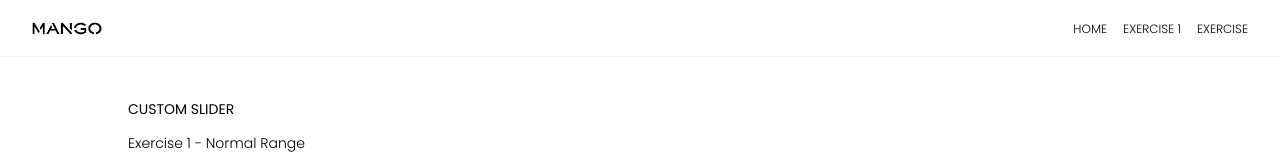
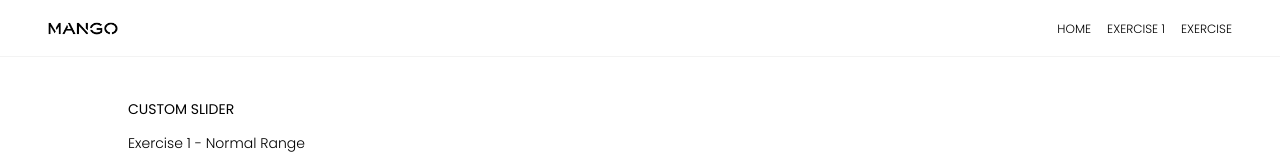
Before and after one commit to karlajaramillo/custom-range-app, a Next.js app: page / in a window 1280 px wide. Shown: the top 160 px of the page. Built offline with nearby package versions, Linux system fonts and the light colour scheme.

Commit message:
chore: add media query for navbar

```diff
--- a/app/components/Navbar/Navbar.module.css
+++ b/app/components/Navbar/Navbar.module.css
@@ -1,5 +1,5 @@
 .wrapper {
-  margin: 0.5rem 2rem;
+  margin: 0.25rem 1.5rem;
 }
 
 .border {
@@ -31,3 +31,9 @@
 .imgWrapper {
   display: flex;
 }
+
+@media (min-width: 40rem) {
+  .wrapper {
+    margin: 0.5rem 3rem;
+  }
+}
```
